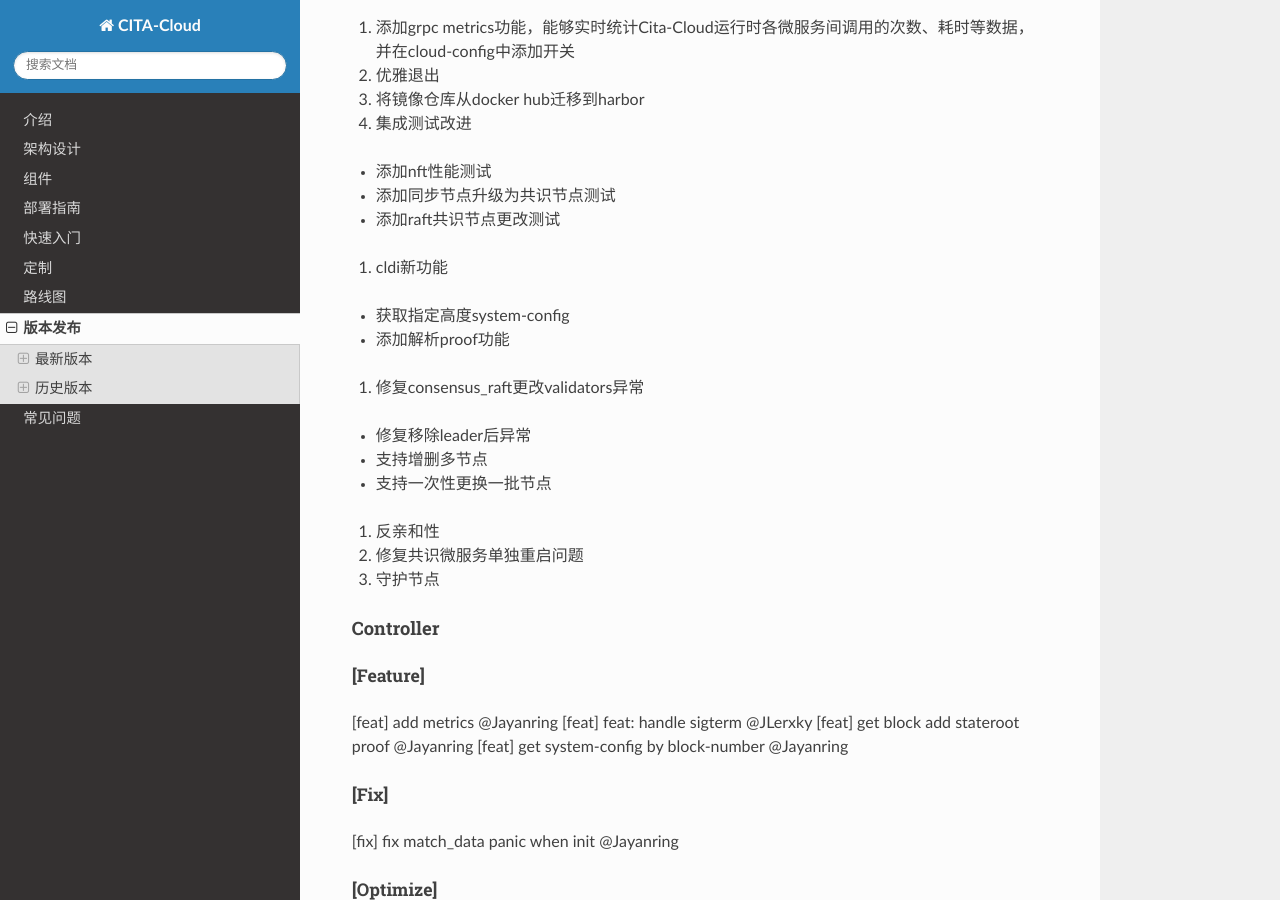
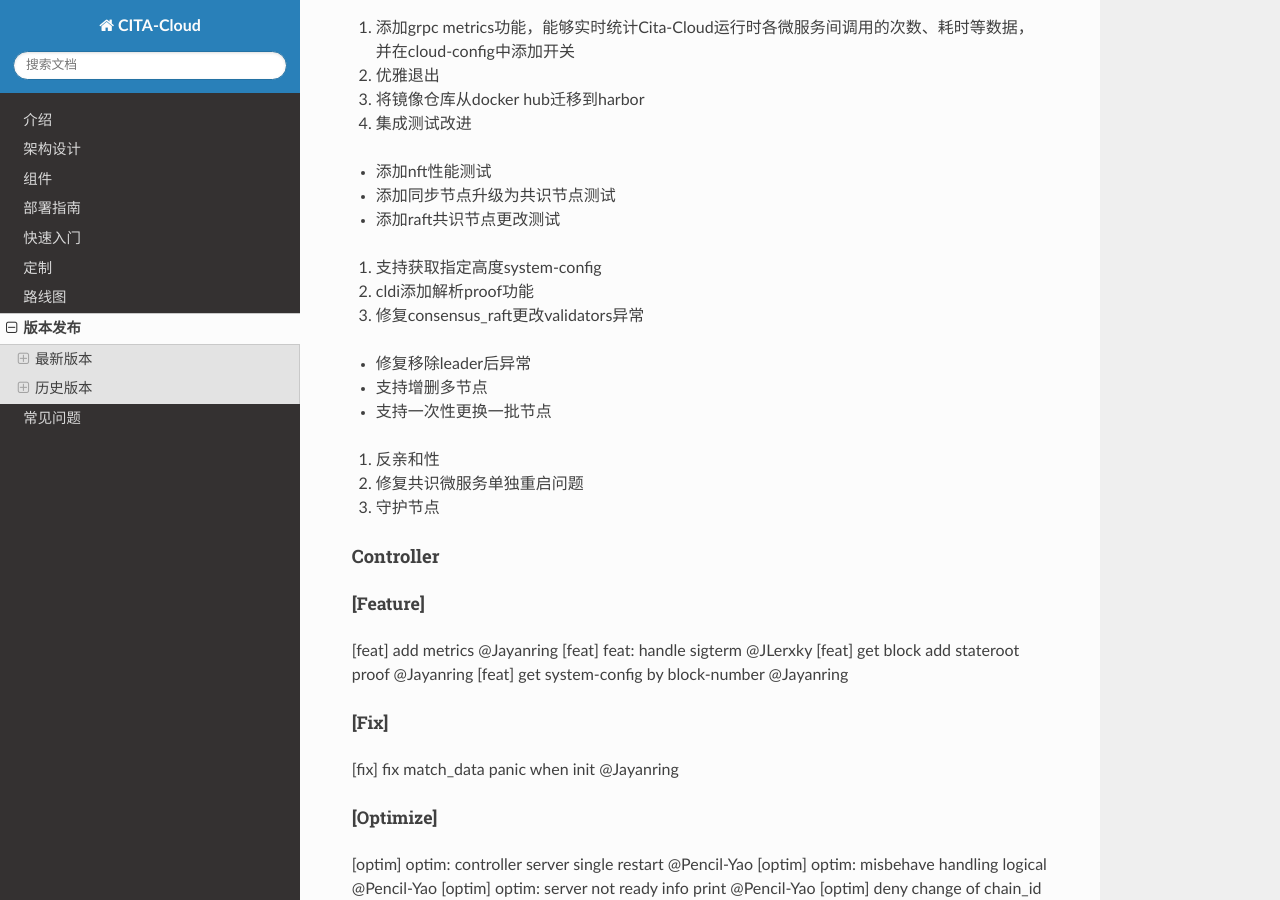
Before and after one commit to cita-cloud/docs, a Sphinx documentation site: the page built from source/release.md, in a window 1280 px wide and 900 px high, scrolled down 309 px. Built offline with Sphinx 7.4.7 and the Read the Docs theme 2.0.0, drawn with Linux system fonts in a browser that asks for light colours.

Commit message:
modify update content

```diff
--- a/source/release.md
+++ b/source/release.md
@@ -11,16 +11,15 @@
   - 添加nft性能测试
   - 添加同步节点升级为共识节点测试
   - 添加raft共识节点更改测试
-5. cldi新功能
-  - 获取指定高度system-config
-  - 添加解析proof功能
-6. 修复consensus_raft更改validators异常
+5. 支持获取指定高度system-config
+6. cldi添加解析proof功能
+7. 修复consensus_raft更改validators异常
   - 修复移除leader后异常
   - 支持增删多节点
   - 支持一次性更换一批节点
-7. 反亲和性
-8. 修复共识微服务单独重启问题
-9. 守护节点
+8. 反亲和性
+9. 修复共识微服务单独重启问题
+10. 守护节点
 
 #### Controller
 ##### [Feature]
```
